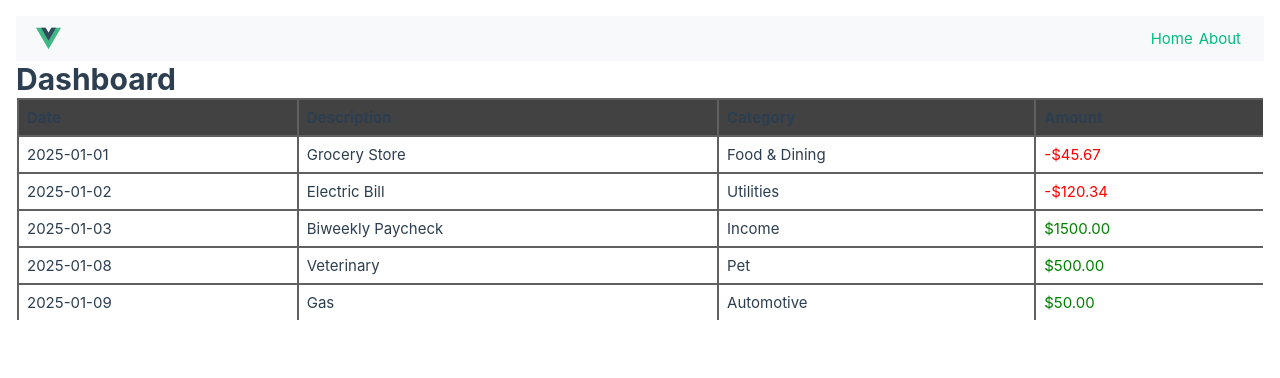
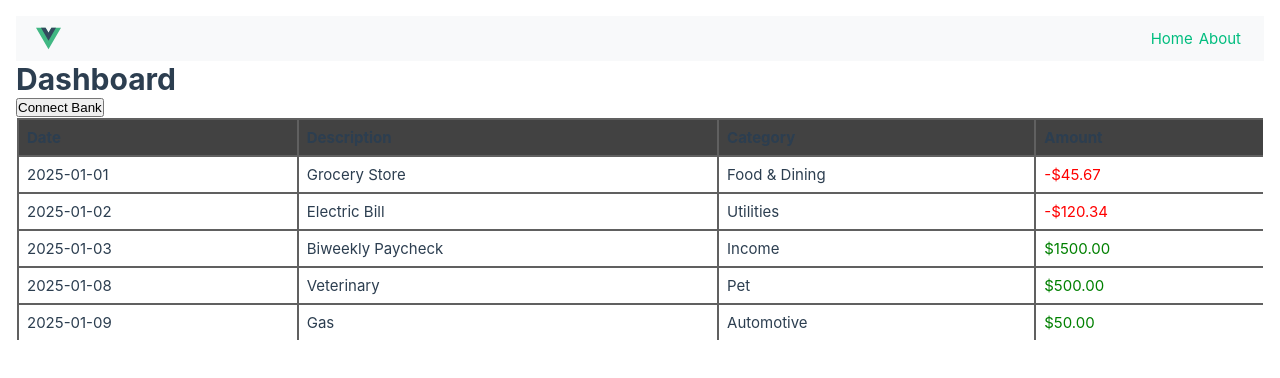
Before and after one commit to QQuispe/blue, a Nuxt app: page / in a window 1280 px wide. Shown: the top 378 px of the page. Built offline with nearby package versions, Linux system fonts and the light colour scheme.

Commit message:
set up plaid link

```diff
--- a/pages/index.vue
+++ b/pages/index.vue
@@ -1,10 +1,50 @@
 <script setup>
+import { ref } from 'vue';
 import TransactionTable from '~/components/TransactionTable.vue';
+
+const linkToken = ref('');
+const accessToken = ref('');
+
+const initializePlaidLink = async () => {
+  try {
+    const response = await fetch('/api/plaid/tokens', { method: 'POST' });
+    const data = await response.json();
+    linkToken.value = data.link_token;
+
+    const plaidLink = Plaid.create({
+      token: linkToken.value,
+      onSuccess: async (public_token) => {
+        const accessResponse = await fetch('/api/plaid/exchange', {
+          method: 'POST',
+          headers: { 'Content-Type': 'application/json' },
+          body: JSON.stringify({ publicToken: public_token })
+        });
+        const accessData = await accessResponse.json();
+        if (accessData.status === 'success') {
+          accessToken.value = accessData.accessToken;
+        } else {
+          console.error('Error exchanging public token');
+        }
+      },
+      onExit: (error) => {
+        if (error) {
+          console.error('Error during Plaid Link:', error);
+        }
+      }
+    });
+
+    plaidLink.open(); // Open Plaid Link UI
+  } catch (error) {
+    console.error('Error initializing Plaid Link:', error);
+  }
+};
 </script>
 
 <template>
-  <div class="container">
+  <div>
     <h1>Dashboard</h1>
-    <TransactionTable />
+    <button @click="initializePlaidLink">Connect Bank</button>
+    <p v-if="accessToken">Access Token: {{ accessToken }}</p>
+    <TransactionTable :accessToken="accessToken" />
   </div>
 </template>
```
